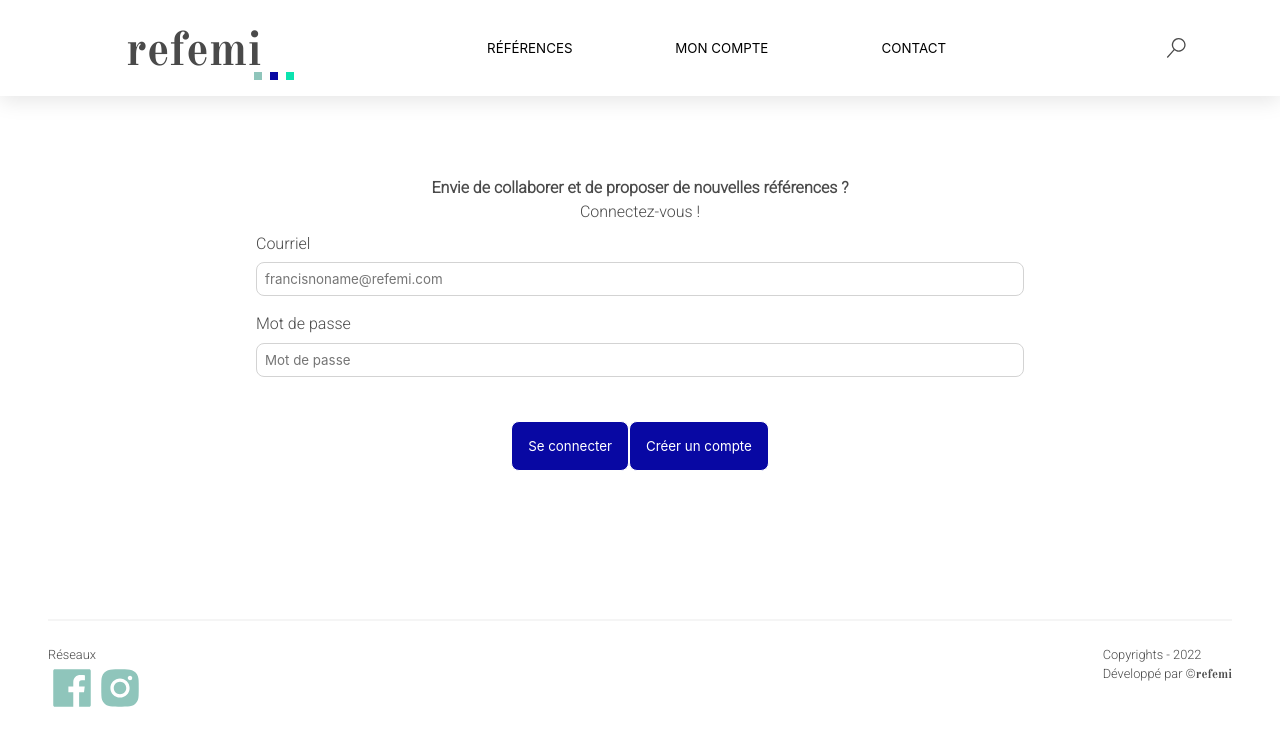
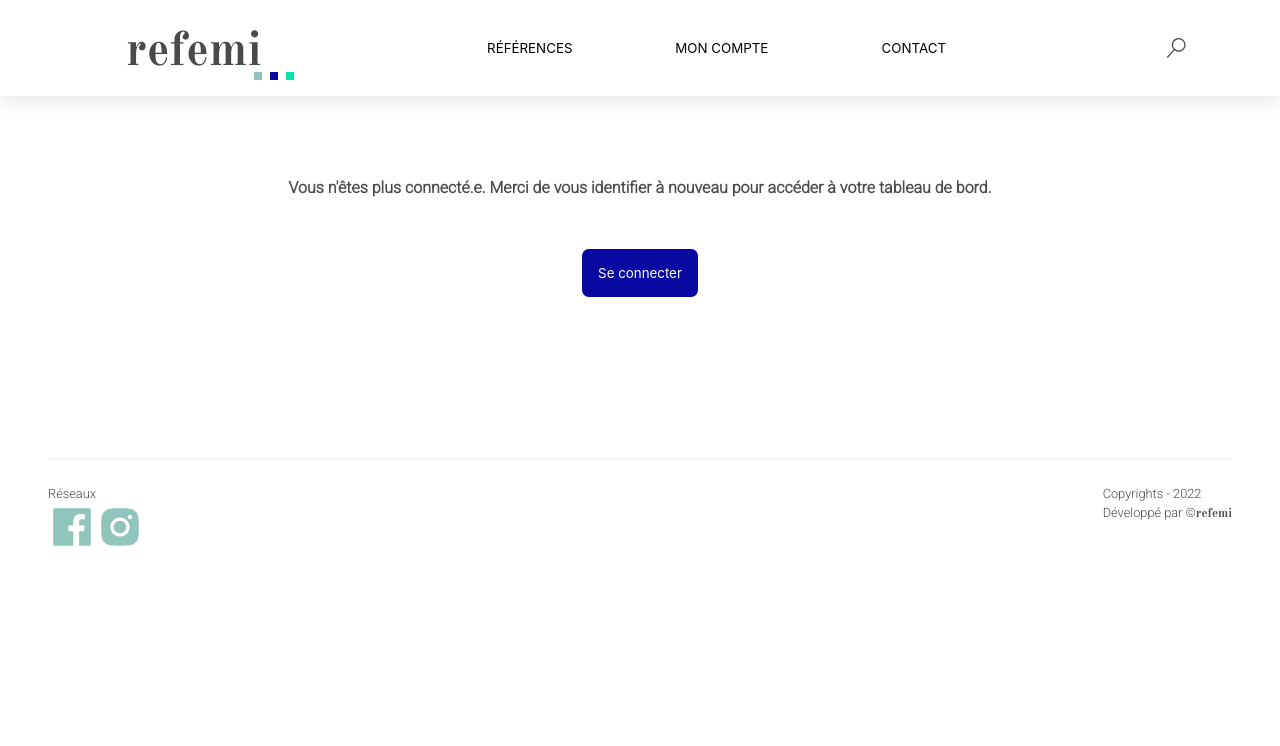
Before and after one commit to Refemi/refemi_front, a React (Create React App) app: page /dashboard in a window 1280 px wide. Before the commit this address led to /auth/signin. Shown: the top 746 px of the page. Built offline with nearby package versions, Linux system fonts and the light colour scheme; no server answers.

Commit message:
added LoggedOut page for when user clicks on Mon Compte but the token has been invalidated

```diff
--- a/src/App.jsx
+++ b/src/App.jsx
@@ -14,6 +14,7 @@ import References from "./views/References";
 import RefSheet from "./views/RefSheet";
 import Dashboard from "./views/Dashboard";
 import Search from "./views/Search";
+import LoggedOut from "./views/LoggedOut";
 
 // Components
 import Header from "./components/Header/Header";
@@ -34,7 +35,7 @@ const getSections = async () => {
     .get(`sections`)
     .then((response) => response.status === 200 && response.data)
     .then((data) => {
-      return data.sections
+      return data.sections;
     })
     .catch((error) => {
       // TODO : display the error in a dedicated location
@@ -120,9 +121,12 @@ export default function App() {
       <Switch>
         <UserContext.Provider
           value={{
-            userCredentials, setUserCredentials,
-            token, setToken,
-            isLoggedIn, setIsLoggedIn,
+            userCredentials,
+            setUserCredentials,
+            token,
+            setToken,
+            isLoggedIn,
+            setIsLoggedIn,
           }}
         >
           <DataContext.Provider value={{ sections, categories, themes }}>
@@ -139,7 +143,11 @@ export default function App() {
               <Redirect to="/" />
             </Route>
             <Route path="/references/:id" component={RefSheet} />
-            <Route exact path="/dashboard" component={Dashboard} />
+            <Route
+              exact
+              path="/dashboard"
+              component={isLoggedIn ? Dashboard : LoggedOut}
+            />
             <Route exact path="/search" component={Search} />
           </DataContext.Provider>
         </UserContext.Provider>
--- /dev/null
+++ b/src/views/LoggedOut.jsx
@@ -0,0 +1,26 @@
+import React from "react";
+import { useHistory } from "react-router";
+
+export default function LoggedOut() {
+  const history = useHistory();
+
+  let handleClick = (e) => {
+    e.preventDefault();
+    history.push("/auth/signup");
+  };
+
+  return (
+    <main className="auth is-flex is-flex-direction-column is-align-items-center">
+      <h2 className="mt-6 has-text-weight-bold has-text-centered mx-3">
+        Vous n'êtes plus connecté.e. Merci de vous identifier à nouveau pour
+        accéder à votre tableau de bord.
+      </h2>
+      <button
+        className="darkblue-bg send-btn has-text-white pointer mt-6"
+        onClick={(e) => handleClick(e)}
+      >
+        Se connecter
+      </button>
+    </main>
+  );
+}
```
